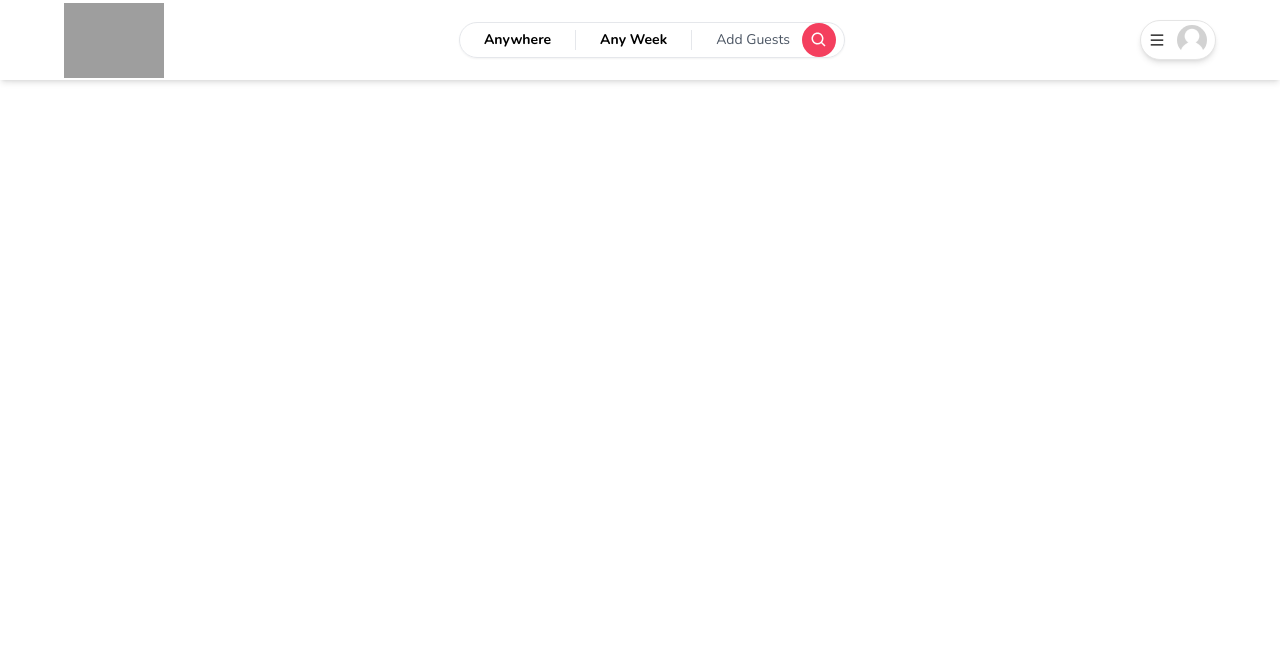
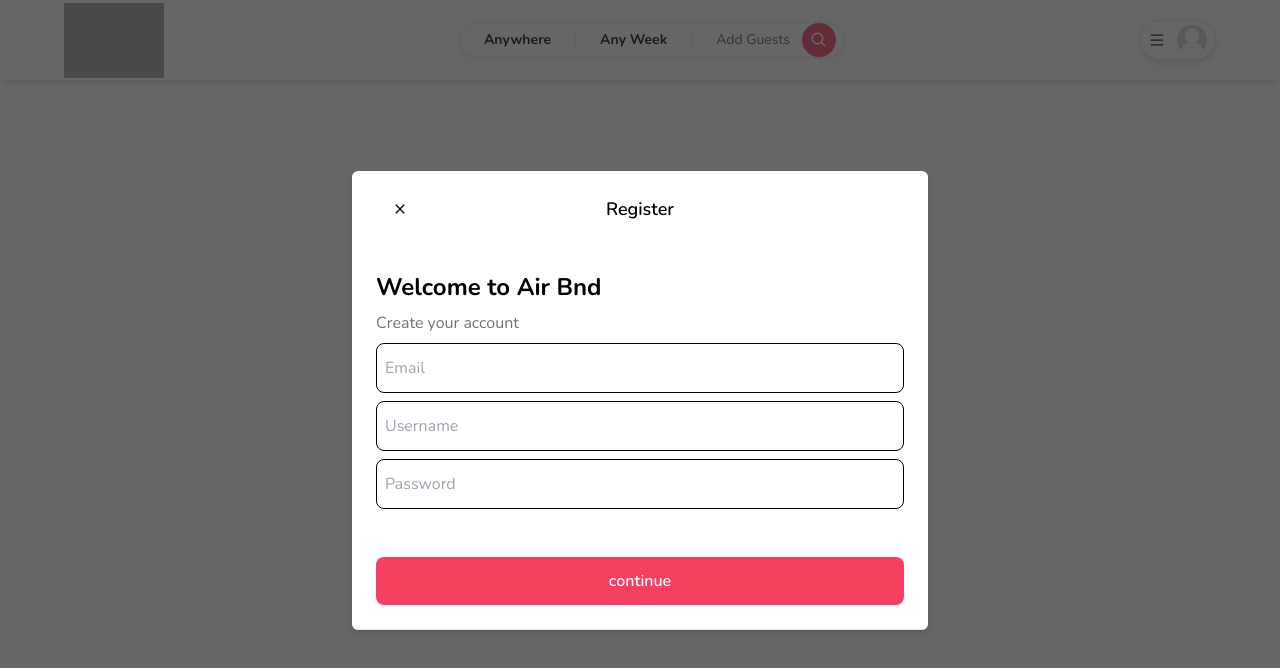
Before and after one commit to Leskarx/air-bnb, a Next.js app: page / in a window 1280 px wide. Shown: the top 668 px of the page. Built offline with nearby package versions, Linux system fonts and the light colour scheme; grey boxes are pictures that could not be loaded.

Commit message:
added a pop out screen UI

```diff
--- a/src/app/layout.jsx
+++ b/src/app/layout.jsx
@@ -1,6 +1,8 @@
 import NavBar from "../components/navbar/NavBar";
 import { Inter,Nunito } from "next/font/google";
 import "./globals.css";
+import PopOutScreen from "@/components/popOutScreen/PopOutScreen";
+import RegisterScreen from "@/components/registerScreen/RegisterScreen";
 
 const inter = Nunito({ subsets: ["latin"] });
 
@@ -12,7 +14,8 @@ export const metadata = {
 export default function RootLayout({ children }) {
   return (
     <html lang="en">
-      <body className={`${inter.className}  `}>
+      <body className={`${inter.className}   `}>
+       <RegisterScreen/>
         <NavBar/>
         {children}
         </body>
--- /dev/null
+++ b/src/components/Heading.jsx
@@ -0,0 +1,15 @@
+import React from 'react'
+
+export default function Heading({title,subtitle}) {
+  return (
+    <div className=' text-start'>
+        <p className=' text-2xl font-bold'>
+            {title}
+        </p>
+        <p className=' font-light text-neutral-500 mt-2'>
+            {subtitle}
+        </p>
+
+    </div>
+  )
+}
--- /dev/null
+++ b/src/components/InputBox.jsx
@@ -0,0 +1,9 @@
+import React from 'react'
+
+export default function InputBox({placeholder="placeholder"}) {
+  return (
+    <div className=' mt-2'>
+      <input placeholder={placeholder} type="text" className=' w-full px-2 py-3 rounded-lg border border-black outline-none' />
+    </div>
+  )
+}
--- /dev/null
+++ b/src/components/popOutScreen/ButtonC.jsx
@@ -0,0 +1,12 @@
+"use client";
+import React from 'react'
+
+export default function ButtonC({buttonPlaceHolder="Submit"}) {
+  return (
+   <button className=' w-full p-3 rounded-lg text-white
+   font-semibold hover:opacity-80 h-full bg-rose-500'>
+
+{buttonPlaceHolder}
+   </button>
+  )
+}
--- /dev/null
+++ b/src/components/popOutScreen/PopOutScreen.jsx
@@ -0,0 +1,38 @@
+"use client";
+import React from 'react'
+import {IoMdClose} from "react-icons/io"
+import ButtonC from './ButtonC'
+
+export default function PopOutScreen({title="Hello world",buttonPlaceHolder,body}) {
+  return (
+    <div className=" fixed bg-neutral-800/70 z-50 inset-0">
+     <div className='flex items-center justify-center w-full h-full'>
+      <section className='  w-full sm:w-[45%] h-screen sm:h-auto sm:relative border-b-[1px]  rounded-md shadow-md bg-white'>
+      <header className='flex p-6 items-center justify-center'>
+        <button className=' absolute p-1 border-0 hover:opacity-70
+        transition left-9'>
+          <IoMdClose/>
+
+        </button>
+        <p className=' text-lg font-semibold'>
+          {title}
+        </p>
+      </header>
+      <main className='p-6 relative'>
+        {body}
+
+      </main>
+      <footer className='p-6  relative'>
+        <ButtonC buttonPlaceHolder={buttonPlaceHolder}/>
+
+
+
+      </footer>
+
+      </section>
+
+
+     </div>
+    </div>
+  )
+}
--- /dev/null
+++ b/src/components/registerScreen/RegisterScreen.jsx
@@ -0,0 +1,25 @@
+import React from 'react'
+import Heading from '../Heading'
+import InputBox from '../InputBox'
+import PopOutScreen from '../popOutScreen/PopOutScreen'
+
+export default function RegisterScreen() {
+
+const body=(
+   <>
+   <Heading title="Welcome to Air Bnd" subtitle="Create your account"/>
+   <InputBox placeholder='Email'/>
+   <InputBox placeholder='Username'/>
+   <InputBox placeholder='Password'/>
+   </>
+)
+
+
+
+  return (
+    <>
+
+    <PopOutScreen title="Register" buttonPlaceHolder="continue" body={body}/>
+    </>
+  )
+}
```
